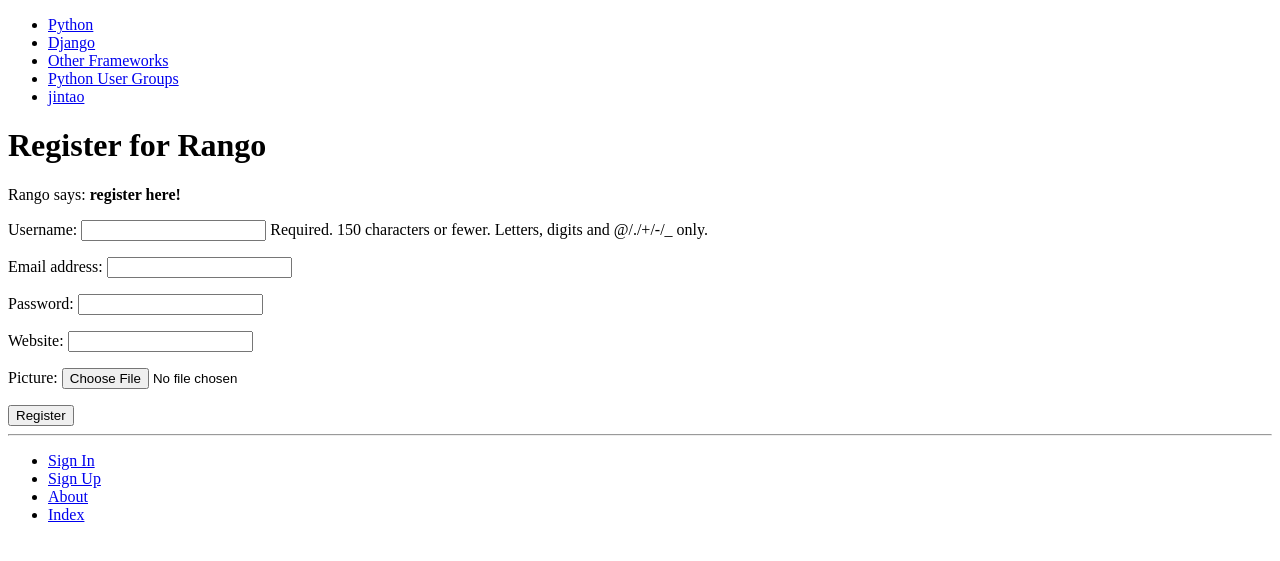
After one commit to WangJintaoWJT/tango, a Django app: page /rango/register/ in a window 1280 px wide. The commit adds this page. Shown: the top 561 px of the page. Run offline with Django 3.2, Linux system fonts and the light colour scheme; data comes from the database, SQL or seed files in the repository; both versions use the stored data as it was after the commit.

Commit message:
Chapter 9&10

```diff
--- a/rango/admin.py
+++ b/rango/admin.py
@@ -1,5 +1,6 @@
 from django.contrib import admin
 from rango.models import Category, Page
+from rango.models import UserProfile
 
 # Register your models here.
 class CategoryAdmin(admin.ModelAdmin):
@@ -10,3 +11,4 @@ class PageAdmin(admin.ModelAdmin):
 
 admin.site.register(Category, CategoryAdmin)
 admin.site.register(Page,PageAdmin)
+admin.site.register(UserProfile)
--- a/rango/forms.py
+++ b/rango/forms.py
@@ -1,5 +1,6 @@
 from django import forms
-from rango.models import Page, Category
+from django.contrib.auth.models import User
+from rango.models import Page, Category, UserProfile
 
 class CategoryForm(forms.ModelForm):
     name = forms.CharField(max_length=128,
@@ -33,3 +34,14 @@ class PageForm(forms.ModelForm):
             cleaned_data['url'] = url
 
             return cleaned_data
+
+class UserForm(forms.ModelForm):
+    password = forms.CharField(widget=forms.PasswordInput())
+    class Meta:
+        model = User
+        fields = ('username', 'email', 'password')
+
+class UserProfileForm(forms.ModelForm):
+    class Meta:
+        model = UserProfile
+        fields = ('website', 'picture')
--- a/rango/models.py
+++ b/rango/models.py
@@ -1,5 +1,6 @@
 from django.db import models
 from django.template.defaultfilters import slugify
+from django.contrib.auth.models import User
 
 # Create your models here.
 class Category(models.Model):
@@ -30,3 +31,13 @@ class Page(models.Model):
 
     def __str__(self):
         return self.title
+
+
+class UserProfile(models.Model):
+    user = models.OneToOneField(User)
+
+    website = models.URLField(blank=True)
+    picture = models.ImageField(upload_to='profile_images', blank=True)
+
+    def __str__(self):
+        return self.user.username
--- a/rango/urls.py
+++ b/rango/urls.py
@@ -9,4 +9,8 @@ urlpatterns = [
         views.show_category, name='show_category'),
     url(r'^category/(?P<category_name_slug>[\w\-]+)/add_page/$',
         views.add_page, name='add_page'),
+    url(r'^register/$', views.register,name='register'),
+    url(r'^login/$', views.user_login, name='login'),
+    url(r'^restricted/', views.restricted, name='restricted'),
+    url(r'^logout/$', views.user_logout, name='logout'),
 ]
--- a/rango/views.py
+++ b/rango/views.py
@@ -1,19 +1,53 @@
-from django.http import HttpResponse
 from django.shortcuts import render
-from rango.models import Category, Page
-from rango.forms import CategoryForm, PageForm
+from django.http import HttpResponse, HttpResponseRedirect
+from django.contrib.auth import authenticate, login
+from rango.models import Category,Page
+from rango.forms import CategoryForm, PageForm, UserForm, UserProfileForm
+from django.core.urlresolvers import reverse
+from django.contrib.auth.decorators import login_required
+from django.contrib.auth import logout
+from datetime import datetime
 
 
 # Create your views here.
 def index(request):
+    request.session.set_test_cookie()
     category_list = Category.objects.order_by('-likes')[:5]
-    pages_list = Page.objects.order_by('-views')[:5]
-    context_dict = {'categories': category_list, 'pages': pages_list}
+    page_list = Page.objects.order_by('-views')[:5]
+    context_dict = {'categories': category_list, 'pages': page_list}
+    visitor_cookie_handler(request)
+    context_dict['visits'] = request.session['visits']
 
-    return render(request, 'rango/index.html', context_dict)
+    response = render(request, 'rango/index.html', context=context_dict)
+    return response
+
 
 def about(request):
+    if request.session.test_cookie_worked():
+
+        print("TEST COOKIE WORKED!")
+        request.session.delete_test_cookie()
     return render(request, 'rango/about.html')
+
+def get_server_side_cookie(request,cookie,default_val=None):
+    val = request.session.get(cookie)
+    if not val:
+        val = default_val
+    return val
+
+def visitor_cookie_handler(request):
+    visits = int(get_server_side_cookie(request,'visits','1'))
+    last_visit_cookie = get_server_side_cookie(request,'last_visit',str(datetime.now()))
+    last_visit_time = datetime.strptime(last_visit_cookie[:-7],'%Y-%m-%d %H:%M:%S')
+    if(datetime.now() - last_visit_time).days>0:
+        visits = visits + 1
+        request.session['last_visit'] = str(datetime.now())
+    else:
+        request.session['last_visit'] = last_visit_cookie
+
+    request.session['visits'] = visits
+
+
 
 def show_category(request, category_name_slug):
     context_dict = {}
@@ -44,7 +78,7 @@ def add_category(request):
         if form.is_valid():
             form.save(commit=True)
             return index(request)
-        else:
+    else:
             print(form.errors)
     return render(request, 'rango/add_category.html', {'form': form})
 
@@ -71,3 +105,69 @@ def add_page(request, category_name_slug):
     context_dict = {'form':form, 'category': category}
 
     return render(request, 'rango/add_page.html', context_dict)
+
+def register(request):
+    registered = False
+    if request.method == 'POST':
+        user_form = UserForm(data=request.POST)
+        profile_form = UserProfileForm(data=request.POST)
+
+        if user_form.is_valid() and profile_form.is_valid():
+            user = user_form.save()
+            user.set_password(user.password)
+            user.save()
+            profile = profile_form.save(commit=False)
+            profile.user = user
+
+            if 'picture' in request.FILES:
+                profile.picture = request.FILES['picture']
+            profile.save()
+            registered = True
+        else:
+            print(user_form.errors, profile_form.errors)
+
+    else:
+        user_form = UserForm()
+        profile_form = UserProfileForm()
+
+    return render(request,
+                  'rango/register.html',
+                  {'user_form': user_form,
+                   'profile_form': profile_form,
+                   'registered': registered})
+
+def user_login(request):
+    if request.method == 'POST':
+        username = request.POST.get('username')
+        password = request.POST.get('password')
+
+        user = authenticate(username=username, password=password)
+        if user:
+            if user.is_active:
+                login(request, user)
+                return HttpResponseRedirect(reverse('index'))
+            else:
+                return HttpResponse("Your Rango account is disabled.")
+        else:
+            print("Invalid login details: {0}, {1}".format(username, password))
+            return HttpResponse("Invalid login details supplied.")
+    else:
+        return render(request, 'rango/login.html', {})
+
+def some_view(request):
+	    if not request.user.is_authenticated():
+	        return HttpResponse("You are logged in.")
+	    else:
+	        return HttpResponse("You are not logged in.")
+
+@login_required
+def restricted(request):
+    '''
+        return render(request, 'rango/restricted.html')
+        '''
+    return HttpResponse("Since you're logged in, you can see this text!")
+
+@login_required
+def user_logout(request):
+    logout(request)
+    return HttpResponseRedirect(reverse('index'))
--- a/tango_with_django_project/settings.py
+++ b/tango_with_django_project/settings.py
@@ -95,6 +95,7 @@ AUTH_PASSWORD_VALIDATORS = [
     },
     {
         'NAME': 'django.contrib.auth.password_validation.MinimumLengthValidator',
+        'OPTIONS': { 'min_length': 6, }
     },
     {
         'NAME': 'django.contrib.auth.password_validation.CommonPasswordValidator',
@@ -129,3 +130,5 @@ MEDIA_URL = '/media/'
 STATIC_URL = '/static/'
 
 STATICFILES_DIRS = [STATIC_DIR, ]
+
+LOGIN_URL = '/rango/login/'
--- a/templates/rango/base.html
+++ b/templates/rango/base.html
@@ -24,11 +24,19 @@
     </div>
     <hr />
     <div>
-        <ul>
-            <li><a href="{% url 'add_category' %}">Add New Category</a></li>
-            <li><a href="{% url 'about' %}">About</a></li>
-            <li><a href="{% url 'index' %}">Index</a></li>
-        </ul>
+         <ul>
+             {% if user.is_authenticated %}
+                <li><a href="{% url 'restricted' %}">Restricted Page</a></li>
+                <li><a href="{% url 'logout' %}">Logout</a></li>
+                  <li><a href="{% url 'add_category' %}">Add a New Category</a></li>
+             {% else %}
+                <li><a href="{% url 'login' %}">Sign In</a></li>
+                <li><a href="{% url 'register' %}">Sign Up</a></li>
+             {% endif %}
+                <li><a href="{% url 'about' %}">About</a></li>
+                <li><a href="{% url 'index' %}">Index</a></li>
+         </ul>
+
     </div>
 </body>
 </html>
--- a/templates/rango/index.html
+++ b/templates/rango/index.html
@@ -9,7 +9,11 @@
 
         <h1>Rango says...</h1>
          <div>
-            hey there partner! <br />
+           {% if user.is_authenticated %}
+               howdy{{ user.username }}!
+           {% else %}
+               hey there partner!
+           {% endif %}
         </div>
 
     <div>
--- /dev/null
+++ b/templates/rango/register.html
@@ -0,0 +1,24 @@
+ {% extends 'rango/base.html' %}
+ {% load staticfiles %}
+ {% block title_block %}
+ Register
+ {% endblock %}
+ {% block body_block %}
+ <h1>Register for Rango</h1>
+ {% if registered %}
+
+ Rango says: <strong>thank you for registering!</strong>
+ <a href="{% url 'index' %}">Return to the homepage.</a><br />
+ {% else %}
+ Rango says: <strong>register here!</strong><br />
+ <form id="user_form" method="post" action="{% url 'register' %}"
+ enctype="multipart/form-data">
+ {% csrf_token %}
+
+ {{ user_form.as_p }}
+ {{ profile_form.as_p }}
+
+ <input type="submit" name="submit" value="Register" />
+</form>
+ {% endif %}
+ {% endblock %}
```
Also changed, not shown: templates/rango/add_category.html (+2 -6 lines), templates/rango/add_page.html (+6 -5 lines), templates/rango/category.html (+8 -5 lines), templates/rango/login.html (added, +16 -0 lines), templates/rango/restricted.html (added, +9 -0 lines), db.sqlite3, media/profile_images/IMG_3975副本.jpg (added), rango/migrations/0004_auto_20190214_1818.py (added).
